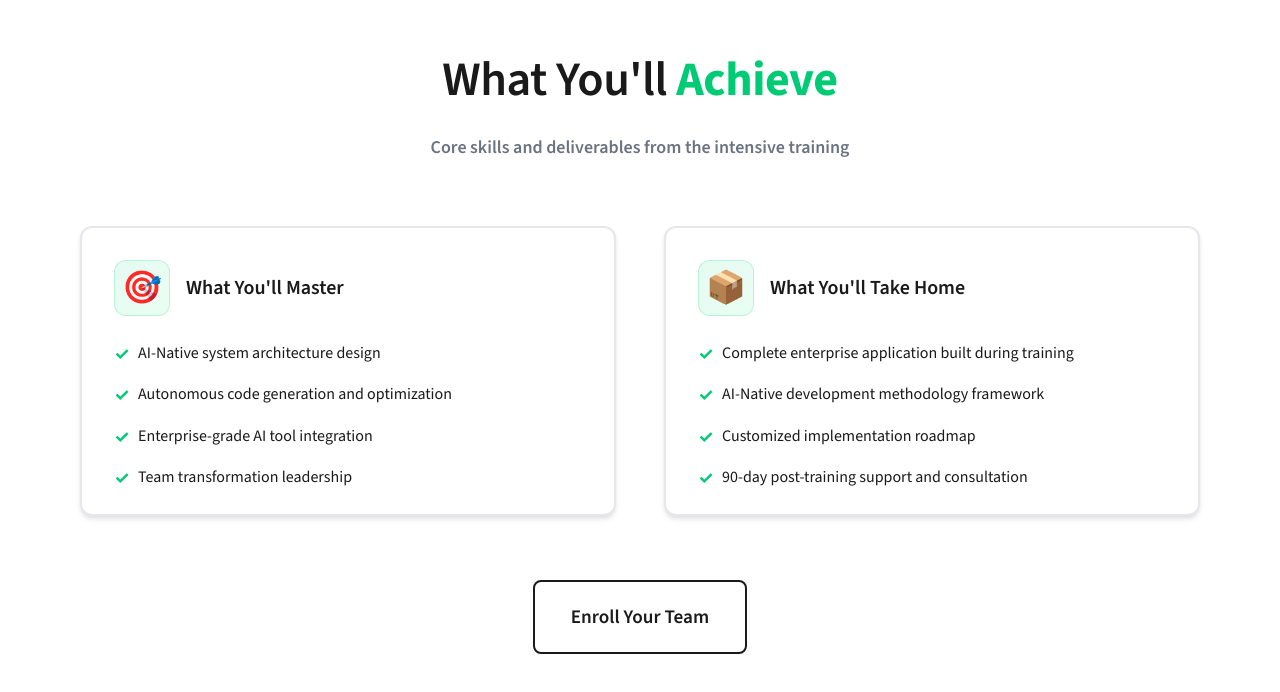
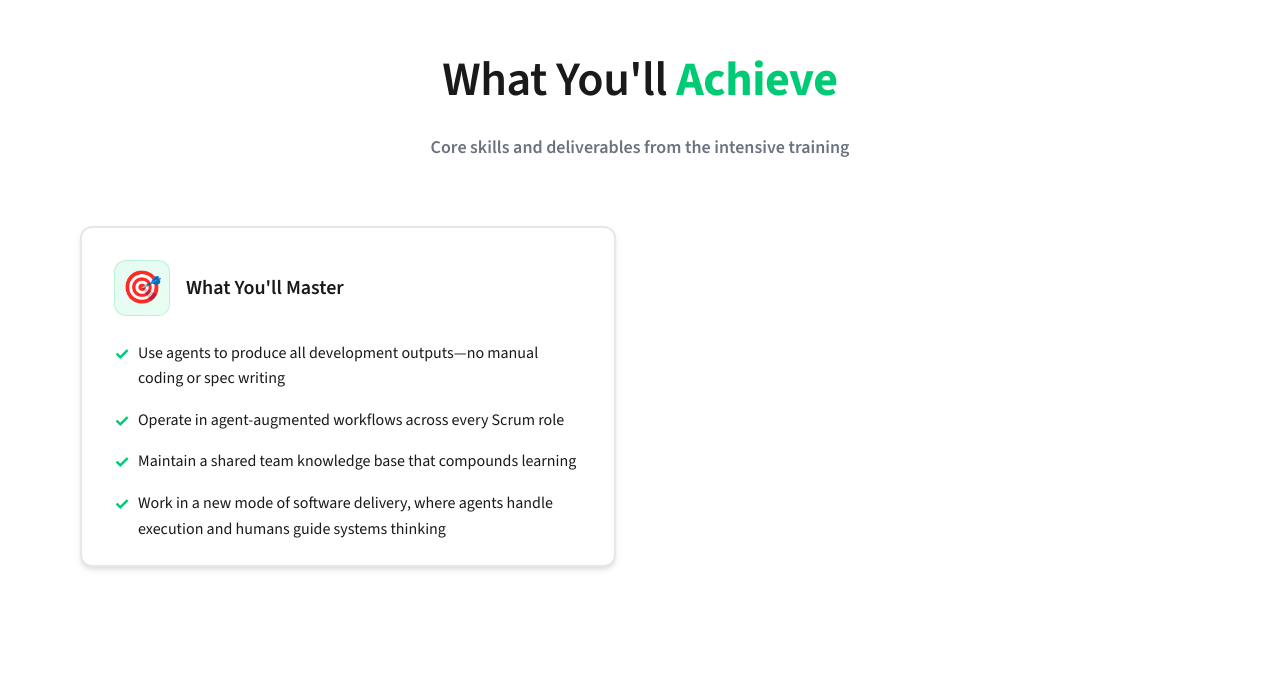
Before and after one commit to PanzerMessiaH/ai-course, a Next.js app: page / in a window 1280 px wide. Shown: the part 3984-4676 px from the top of the page. Built offline with nearby package versions, Linux system fonts and the light colour scheme.

Commit message:
Sync BenefitsSection 'What You'll Master' with landing-page-content-blocks.md Block 23 and update Memory Bank progress/tasks

```diff
--- a/memory-bank/progress.md
+++ b/memory-bank/progress.md
@@ -106,6 +106,11 @@
 **Status**: ✅ COMPLETE - Archived
 **Archive**: [archive-level1-hero-section-spacing-fix.md](archive/archive-level1-hero-section-spacing-fix.md)
 **Impact**: Fixed visual spacing issues in hero section
+
+### 🏅 Level 1: Landing Page Content Transcription (2024-06-19)
+**Status**: ✅ COMPLETE - Archived
+**Archive**: [archive-level1-landing-page-content-transcription.md](archive/archive-level1-landing-page-content-transcription.md)
+**Impact**: All landing page content transcribed into logical, editable blocks mapped to components. Enables easy updates and future enhancements.
 
 ## CURRENT STATUS
 
--- a/memory-bank/tasks.md
+++ b/memory-bank/tasks.md
@@ -1,8 +1,48 @@
 # TASKS
 
-## Task: SEO Route Fix (Level 1) - COMPLETED
+## Task: Landing Page Content Transcription (Level 1) - ARCHIVED
 
-### Archive
-- **Date**: 2024-09-06
-- **Archive Document**: [./archive/archive-level1-seo-route-fix.md](./archive/archive-level1-seo-route-fix.md)
-- **Status**: COMPLETED
+### Issue Description
+- User request to transcribe the entire landing page in logical blocks
+- Content should be organized for easy editing and updating
+- Each block should correspond to updatable sections in the components
+
+### Task Requirements
+- Extract all text content from landing page components ✅
+- Organize into logical, editable blocks ✅
+- Maintain semantic structure and hierarchy ✅
+- Enable easy identification of content sections for future updates ✅
+
+### Success Criteria
+- Complete transcription of all landing page text content ✅
+- Content organized in logical blocks for easy editing ✅
+- Clear mapping between content blocks and component files ✅
+- User can easily edit individual sections and have them updated ✅
+
+### Implementation Plan
+1. **Content Extraction**: Read all landing page section components ✅
+2. **Content Organization**: Structure content into logical blocks ✅
+3. **Block Identification**: Map each block to its component location ✅
+4. **Delivery**: Present organized content for user editing ✅
+
+### Applied Content Changes
+- **Block 1 Change Applied**: Hero section headline updated from "Transform Your Enterprise Team Into AI-Native Engineers in Just 2-3 Days" to "Transform Your Enterprise Team Into AI-Native Engineers in 3 Days"
+- **Block 6 Change Applied**: Hero testimonial updated from "deploying enterprise solutions in days, not months" to "deploying enterprise solutions in few months, not years"
+- **Block 8 Change Applied**: Authority section subtitle significantly expanded with detailed ACCSO company information including:
+  - Company founding and expertise details
+  - Employee count (300+) and global locations
+  - Project track record (2,000+ successful projects)
+  - Maintained original subtitle as conclusion
+
+### Files Analyzed
+- `src/app/page.tsx` (main page structure)
+- `src/components/sections/HeroSection.tsx` (hero content) - UPDATED (2 changes)
+- `src/components/sections/AuthoritySection.tsx` (authority content) - UPDATED (1 change)
+- `src/components/sections/ProblemSolutionSection.tsx` (problem/solution content)
+- `src/components/sections/ProgramDetailsSection.tsx` (program details content)
+- `src/components/sections/BenefitsSection.tsx` (benefits content)
+
+### Status: ARCHIVED
+- Started: Current session
+- Phase: Multiple content changes applied successfully
+- Archive: memory-bank/archive/archive-level1-landing-page-content-transcription.md
--- a/src/components/sections/BenefitsSection.tsx
+++ b/src/components/sections/BenefitsSection.tsx
@@ -96,20 +96,10 @@ const BenefitsSection = () => {
       icon: '🎯',
       title: "What You'll Master",
       items: [
-        'AI-Native system architecture design',
-        'Autonomous code generation and optimization',
-        'Enterprise-grade AI tool integration',
-        'Team transformation leadership',
-      ],
-    },
-    {
-      icon: '📦',
-      title: "What You'll Take Home",
-      items: [
-        'Complete enterprise application built during training',
-        'AI-Native development methodology framework',
-        'Customized implementation roadmap',
-        '90-day post-training support and consultation',
+        'Use agents to produce all development outputs—no manual coding or spec writing',
+        'Operate in agent-augmented workflows across every Scrum role',
+        'Maintain a shared team knowledge base that compounds learning',
+        'Work in a new mode of software delivery, where agents handle execution and humans guide systems thinking',
       ],
     },
   ];
@@ -172,17 +162,6 @@ const BenefitsSection = () => {
           ))}
         </Box>
       </Box>
-
-      {/* CTA */}
-      <Box sx={{ textAlign: 'center' }}>
-        <CTAButton
-          variant="outline"
-          size="medium"
-          href="/register"
-        >
-          Enroll Your Team
-        </CTAButton>
-      </Box>
     </Section>
   );
 };
```
